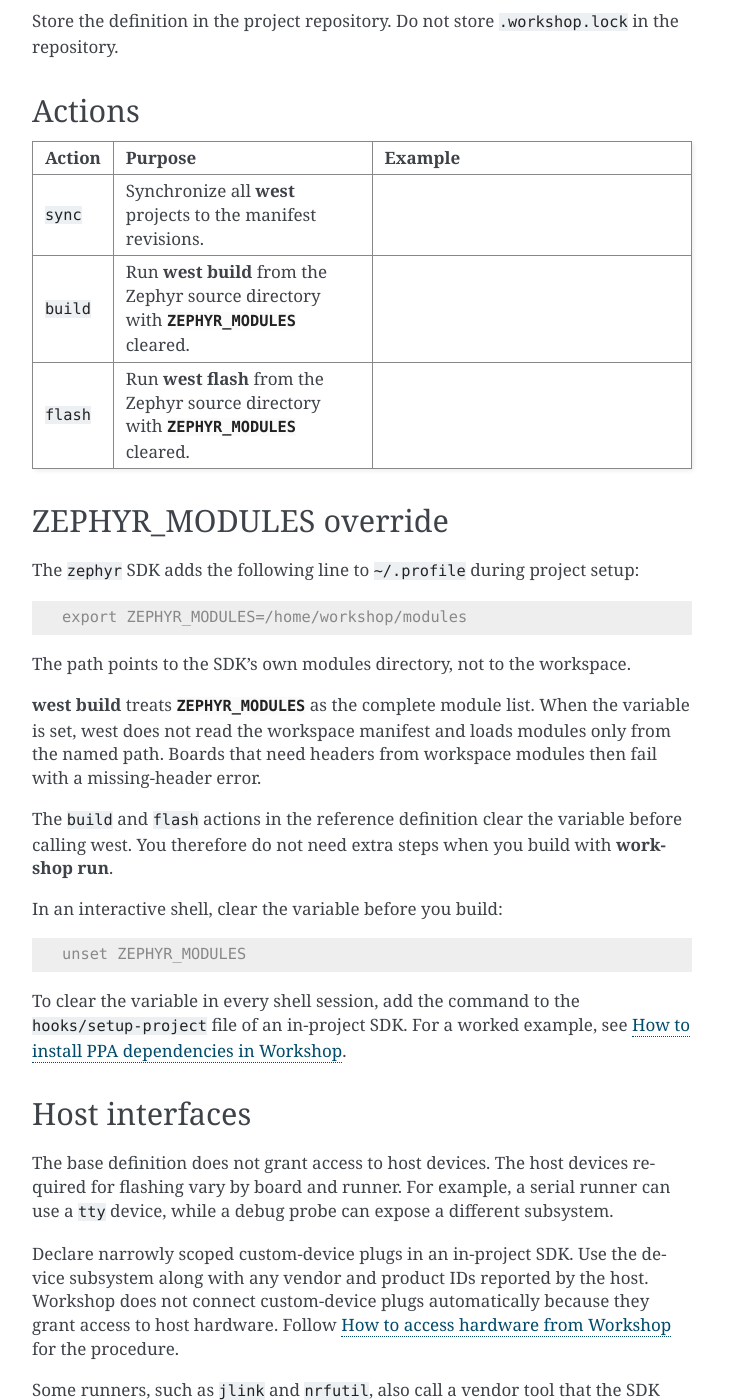
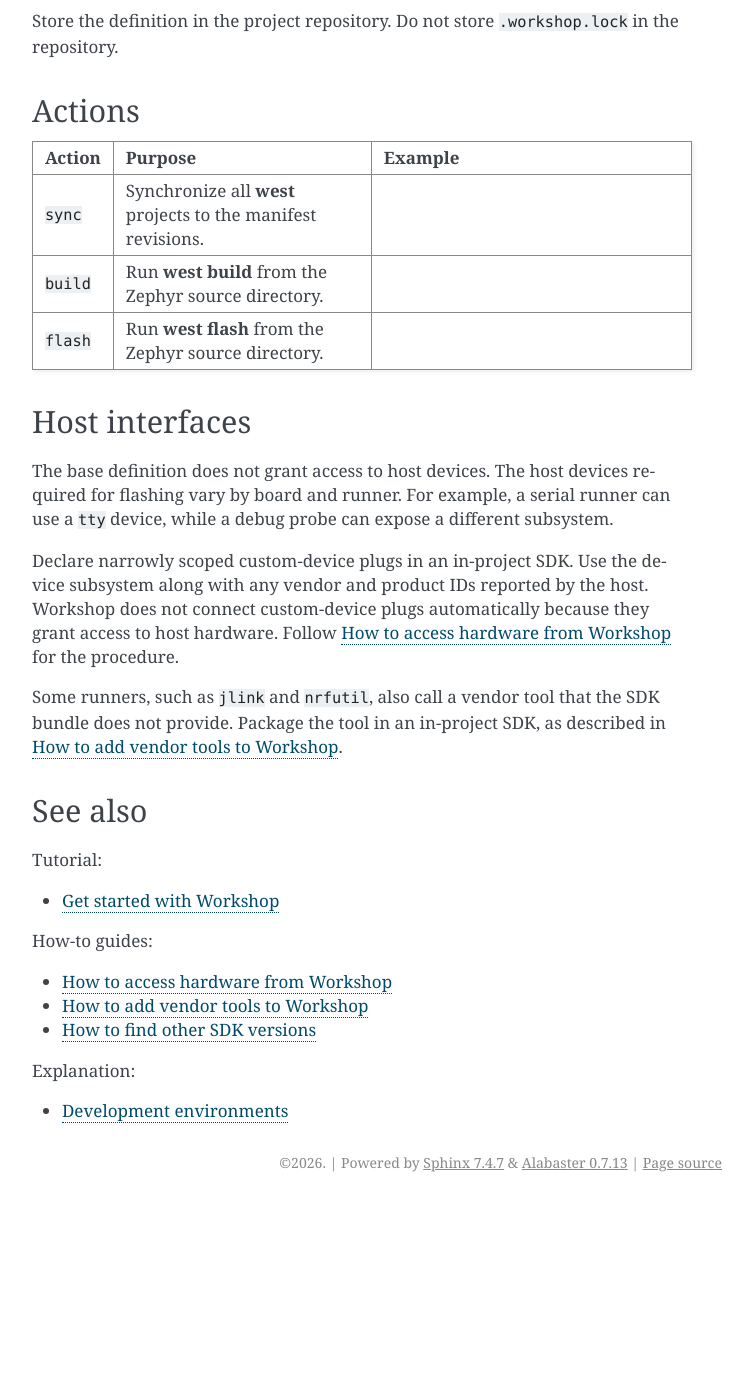
Before and after one commit to canonical/zephyr-lts-docs, a Sphinx documentation site: the page built from docs/reference/workshop-environment.rst, in a window 1280 px wide and 1400 px high, scrolled down 1500 px. Shown: the whole window, without its empty margins (388-1140 px from the left). Built offline with Sphinx 7.4.7, drawn with Linux system fonts in a browser that asks for light colours; the version number could not be read and is left out; after the commit the page ends 2702 px from its top, so only the background shows below that; some of the changed text lies outside the part shown.

Commit message:
docs: drop the ZEPHYR_MODULES workaround
The zephyr SDK no longer exports ZEPHYR_MODULES, so the countermeasures
documented around it are gone.

Verified in a live 26.04 Workshop: nothing in the container sets the
variable (no profile line, the SDK venv activate leaves it empty, no
SDK file references it), and the get-started flow builds and runs
Hello World for qemu_x86 without any unset, including through the
build and flash actions.

Remove the dead parts:

- PPA how-to: the setup-project hook that appended
  unset ZEPHYR_MODULES to ~/.profile.
- Workshop environment reference: the ZEPHYR_MODULES override
  section and the "cleared" wording in the actions table.
- Get-started tutorial: the important block telling users to unset
  the variable in the shell.
- VS Code how-to: the "terminal inherits the override" paragraph.
- Reference definition: env -u ZEPHYR_MODULES in the build and flash
  actions, and the matching command listing in the tutorial.

```diff
--- a/docs/reference/workshop-environment.rst
+++ b/docs/reference/workshop-environment.rst
@@ -70,51 +70,18 @@ Actions
 
           $ workshop run |workshop_name| -- sync
    * - :samp:`build`
-     - Run :command:`west build` from the Zephyr source directory with
-       :envvar:`ZEPHYR_MODULES` cleared.
+     - Run :command:`west build` from the Zephyr source directory.
      - .. code-block:: console
           :substitutions:
 
           $ workshop run |workshop_name| -- build \
             -b qemu_x86 samples/hello_world
    * - :samp:`flash`
-     - Run :command:`west flash` from the Zephyr source directory with
-       :envvar:`ZEPHYR_MODULES` cleared.
+     - Run :command:`west flash` from the Zephyr source directory.
      - .. code-block:: console
           :substitutions:
 
           $ workshop run |workshop_name| -- flash
-
-ZEPHYR_MODULES override
------------------------
-
-The :samp:`zephyr` SDK adds the following line to :file:`~/.profile` during
-project setup:
-
-.. code-block:: console
-
-   export ZEPHYR_MODULES=/home/workshop/modules
-
-The path points to the SDK's own modules directory, not to the workspace.
-
-:command:`west build` treats :envvar:`ZEPHYR_MODULES` as the complete
-module list. When the variable is set, west does not read the workspace
-manifest and loads modules only from the named path. Boards that need
-headers from workspace modules then fail with a missing-header error.
-
-The ``build`` and ``flash`` actions in the reference definition clear the
-variable before calling west. You therefore do not need extra steps when
-you build with :command:`workshop run`.
-
-In an interactive shell, clear the variable before you build:
-
-.. code-block:: console
-
-   unset ZEPHYR_MODULES
-
-To clear the variable in every shell session, add the command to the
-:file:`hooks/setup-project` file of an in-project SDK. For a worked example,
-see :ref:`how_install_ppa_dependencies`.
 
 Host interfaces
 ---------------
--- a/docs/reference/workshop.yaml
+++ b/docs/reference/workshop.yaml
@@ -22,8 +22,8 @@ actions:
   build: |
     source /var/lib/workshop/sdk/zephyr/venv/bin/activate
     cd /project/zephyr
-    env -u ZEPHYR_MODULES west build "$@"
+    west build "$@"
   flash: |
     source /var/lib/workshop/sdk/zephyr/venv/bin/activate
     cd /project/zephyr
-    env -u ZEPHYR_MODULES west flash "$@"
+    west flash "$@"
```
Also changed, not shown: docs/how-to/install-ppa-dependencies.rst (+0 -10 lines), docs/how-to/use-workshop-from-vscode.rst (+0 -10 lines), docs/tutorials/get-started-with-workshop.rst (+1 -15 lines).
